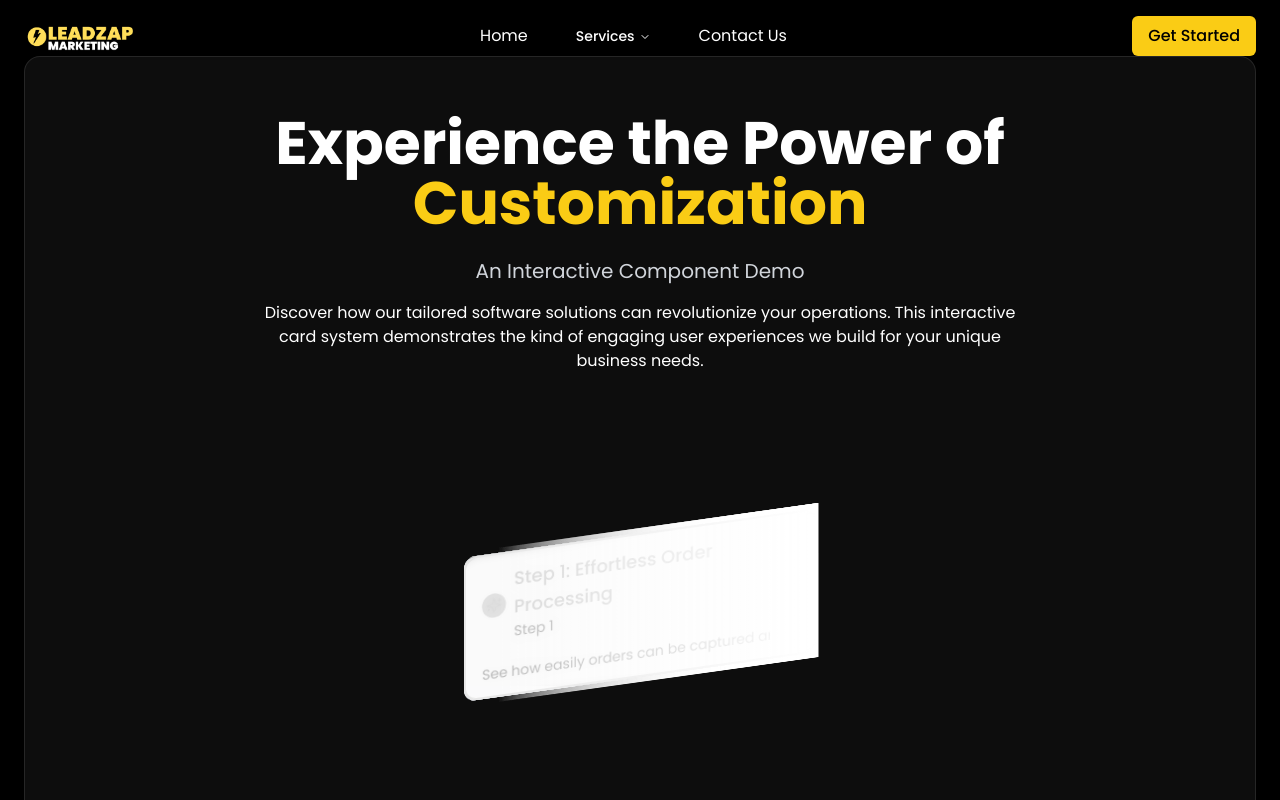
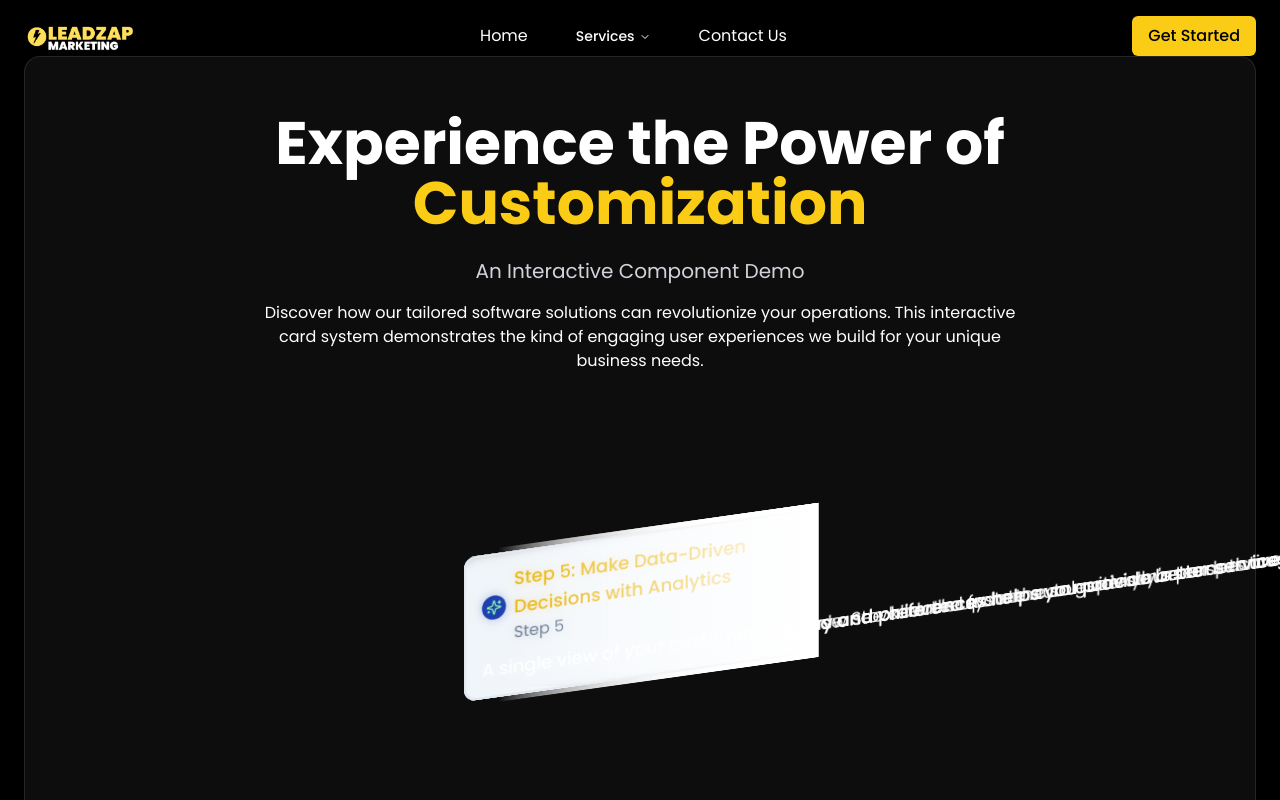
Before and after one commit to mahyancheng/motion-marketing-magic-d547d734, a React (Vite) app: page /customer-software-demo in a window 1280 px wide. Both pictures are taken after a click on the button "Try Our Demo". Shown: the part 2702-3502 px from the top of the page. Built offline with nearby package versions, Linux system fonts and the light colour scheme.

Commit message:
Reverted to commit e670750d2864b194beb20ed1582ec771b310c665

```diff
--- a/src/components/demo-only/DisplayCardsDemo.tsx
+++ b/src/components/demo-only/DisplayCardsDemo.tsx
@@ -53,17 +53,19 @@ function DisplayCard({
       height: "9rem",
       skewY: "-8deg",
       position: "relative" as const,
+      zIndex: 1,
     },
     expanded: {
       scale: 1,
-      width: "700px",
-      height: "540px",
+      x: "50vw",
+      y: "50vh",
+      width: "600px",
+      height: "500px",
       skewY: "0deg",
       position: "fixed" as const,
-      left: "50%",
-      top: "50%",
-      x: "-50%",
-      y: "-50%",
+      zIndex: 50,
+      translateX: "-50%",
+      translateY: "-50%",
     }
   };
 
@@ -110,19 +112,19 @@ function DisplayCard({
         )}
 
         <div className={isExpanded ? "flex items-center gap-4" : ""}>
-          <span className={cn("relative inline-block rounded-full", isExpanded ? "p-3 bg-primary/20" : "p-1 bg-primary/10")}>
+          <span className={cn("relative inline-block rounded-full bg-blue-800", isExpanded ? "p-3" : "p-1")}>
             {icon}
           </span>
           <div>
-            <p className={cn("font-medium text-foreground", isExpanded ? "text-3xl" : "text-lg", titleClassName)}>{title}</p>
-            <p className={cn("text-muted-foreground", isExpanded ? "text-lg" : "text-sm")}>{date}</p>
+            <p className={cn("font-medium", isExpanded ? "text-3xl" : "text-lg", titleClassName)}>{title}</p>
+            <p className={cn("text-muted-foreground", isExpanded ? "text-lg" : "")}>{date}</p>
           </div>
         </div>
 
         {isExpanded ? (
           <>
             <div className="flex-1 flex items-center">
-              <p className="text-lg text-center w-full text-muted-foreground mb-4">{description}</p>
+              <p className="text-2xl text-center w-full">{description}</p>
             </div>
             <div className="space-y-4">
               <div className="max-h-[58vh] overflow-y-auto pr-3 [-webkit-overflow-scrolling:touch]">
@@ -136,7 +138,7 @@ function DisplayCard({
           </>
         ) : (
           <>
-            <p className="text-sm text-muted-foreground truncate max-w-[18rem]">{description}</p>
+            <p className="whitespace-nowrap text-lg">{description}</p>
           </>
         )}
       </motion.div>
@@ -151,6 +153,20 @@ interface DisplayCardsProps {
 function DisplayCards({ cards }: DisplayCardsProps) {
   const [expandedCard, setExpandedCard] = useState<number | null>(null);
 
+  const defaultCards: DisplayCardProps[] = [
+    {
+      className: "[grid-area:stack] hover:-translate-y-10 before:absolute before:w-[100%] before:outline-1 before:rounded-xl before:outline-border before:h-[100%] before:content-[''] before:bg-blend-overlay before:bg-background/50 grayscale-[100%] hover:before:opacity-0 before:transition-opacity before:duration:700 hover:grayscale-0 before:left-0 before:top-0",
+    },
+    {
+      className: "[grid-area:stack] translate-x-16 translate-y-10 hover:-translate-y-1 before:absolute before:w-[100%] before:outline-1 before:rounded-xl before:outline-border before:h-[100%] before:content-[''] before:bg-blend-overlay before:bg-background/50 grayscale-[100%] hover:before:opacity-0 before:transition-opacity before:duration:700 hover:grayscale-0 before:left-0 before:top-0",
+    },
+    {
+      className: "[grid-area:stack] translate-x-32 translate-y-20 hover:translate-y-10",
+    },
+  ];
+
+  const displayCards = cards || defaultCards;
+
   const handleCardClick = (id: number) => {
     setExpandedCard(id);
   };
@@ -158,9 +174,6 @@ function DisplayCards({ cards }: DisplayCardsProps) {
   const handleClose = () => {
     setExpandedCard(null);
   };
-
-  // Use the custom software cards by default
-  const displayCards = cards || defaultCards;
 
   return (
     <div className="grid [grid-template-areas:'stack'] place-items-center opacity-100 animate-in fade-in-0 duration-700">
@@ -188,7 +201,7 @@ const defaultCards: DisplayCardProps[] = [
     iconClassName: "text-yellow-500",
     titleClassName: "text-yellow-500",
     className:
-      "[grid-area:stack] hover:-translate-y-10 before:absolute before:w-[100%] before:outline-1 before:rounded-xl before:outline-border before:h-[100%] before:content-[''] before:bg-blend-overlay before:bg-background/50 grayscale-[100%] hover:before:opacity-0 before:transition-opacity before:duration:700 hover:grayscale-0 before:left-0 before:top-0",
+      "[grid-area:stack] translate-x-24 translate-y-20 hover:translate-y-10",
   },
   {
     id: 1,
@@ -199,7 +212,7 @@ const defaultCards: DisplayCardProps[] = [
     iconClassName: "text-yellow-500",
     titleClassName: "text-yellow-500",
     className:
-      "[grid-area:stack] translate-x-8 translate-y-8 hover:-translate-y-1 before:absolute before:w-[100%] before:outline-1 before:rounded-xl before:outline-border before:h-[100%] before:content-[''] before:bg-blend-overlay before:bg-background/50 grayscale-[100%] hover:before:opacity-0 before:transition-opacity before:duration:700 hover:grayscale-0 before:left-0 before:top-0",
+      "[grid-area:stack] translate-x-12 translate-y-10 hover:-translate-y-1",
   },
   {
     id: 2,
@@ -210,30 +223,31 @@ const defaultCards: DisplayCardProps[] = [
     iconClassName: "text-yellow-500",
     titleClassName: "text-yellow-500",
     className:
-      "[grid-area:stack] translate-x-16 translate-y-16 hover:translate-y-6",
+      "[grid-area:stack] translate-x-0 translate-y-0 hover:-translate-y-2",
   },
   {
     id: 3,
-    icon: <Sparkles className="size-4 text-purple-300" />,
+    icon: <Sparkles className="size-4 text-green-300" />,
     title: "Step 4: Know Your Customers Better",
     description: "A single view of your customer's history and preferences helps you provide better service and build lasting relationships.",
     date: "Step 4",
     iconClassName: "text-yellow-500",
     titleClassName: "text-yellow-500",
     className:
-      "[grid-area:stack] translate-x-24 translate-y-24 hover:translate-y-14",
+      "[grid-area:stack] -translate-x-12 translate-y-8 hover:-translate-y-1",
   },
   {
     id: 4,
-    icon: <Sparkles className="size-4 text-pink-300" />,
+    icon: <Sparkles className="size-4 text-green-300" />,
     title: "Step 5: Make Data-Driven Decisions with Analytics",
-    description: "Turn your data into actionable insights with comprehensive analytics and reporting tools.",
+    description: "A single view of your customer's history and preferences helps you provide better service and build lasting relationships.",
     date: "Step 5",
     iconClassName: "text-yellow-500",
     titleClassName: "text-yellow-500",
     className:
-      "[grid-area:stack] translate-x-32 translate-y-32 hover:translate-y-22",
+      "[grid-area:stack] -translate-x-20 translate-y-16 hover:-translate-y-0",
   },
+
 ];
 
 export default function DisplayCardsDemo() {
```
